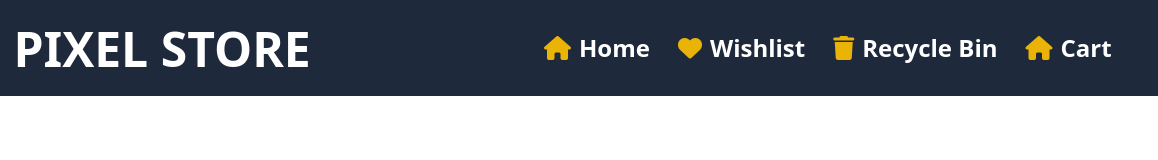
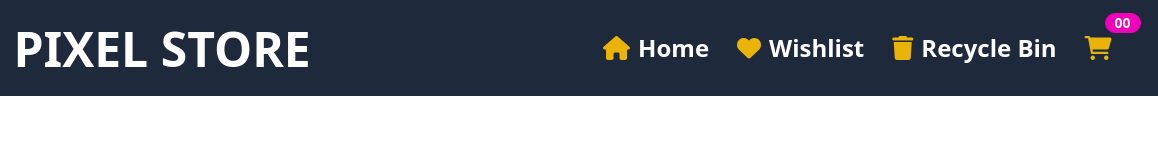
Before and after one commit to tauhid-hasan-dev/phone-shop-with-js-tailwind, a plain HTML site: page index.html in a window 1280 px wide. Shown: the full height of the page, 122-1280 px from the left. Drawn offline with nearby package versions, Linux system fonts and the light colour scheme.

Commit message:
cart updated

```diff
--- a/index.html
+++ b/index.html
@@ -24,7 +24,7 @@
                     <li class="flex items-center gap-2 text-2xl font-bold"><i class="fa-solid fa-house text-yellow-500"></i><p class="text-white">Home</p></li>
                     <li class="flex items-center gap-2 text-2xl font-bold"><i class="fa-solid fa-heart text-yellow-500"></i><p class="text-white">Wishlist</p></li>
                     <li class="flex items-center gap-2 text-2xl font-bold"><i class="fa-solid fa-trash text-yellow-500"></i><p class="text-white">Recycle Bin</p></li>
-                    <li class="flex items-center gap-2 text-2xl font-bold"><i class="fa-solid fa-house text-yellow-500"></i><p class="text-white">Cart</p></li>
+                    <li class="flex items-center gap-2 text-2xl font-bold relative"><i class="fa-solid fa-cart-shopping text-yellow-500"></i><div class="badge badge-secondary absolute mt-[-50px] ml-[20px]">00</div></li>
                 </ul>
                 <div class="dropdown dropdown-end">
                 <label tabindex="0" class="btn lg:hidden">
```
